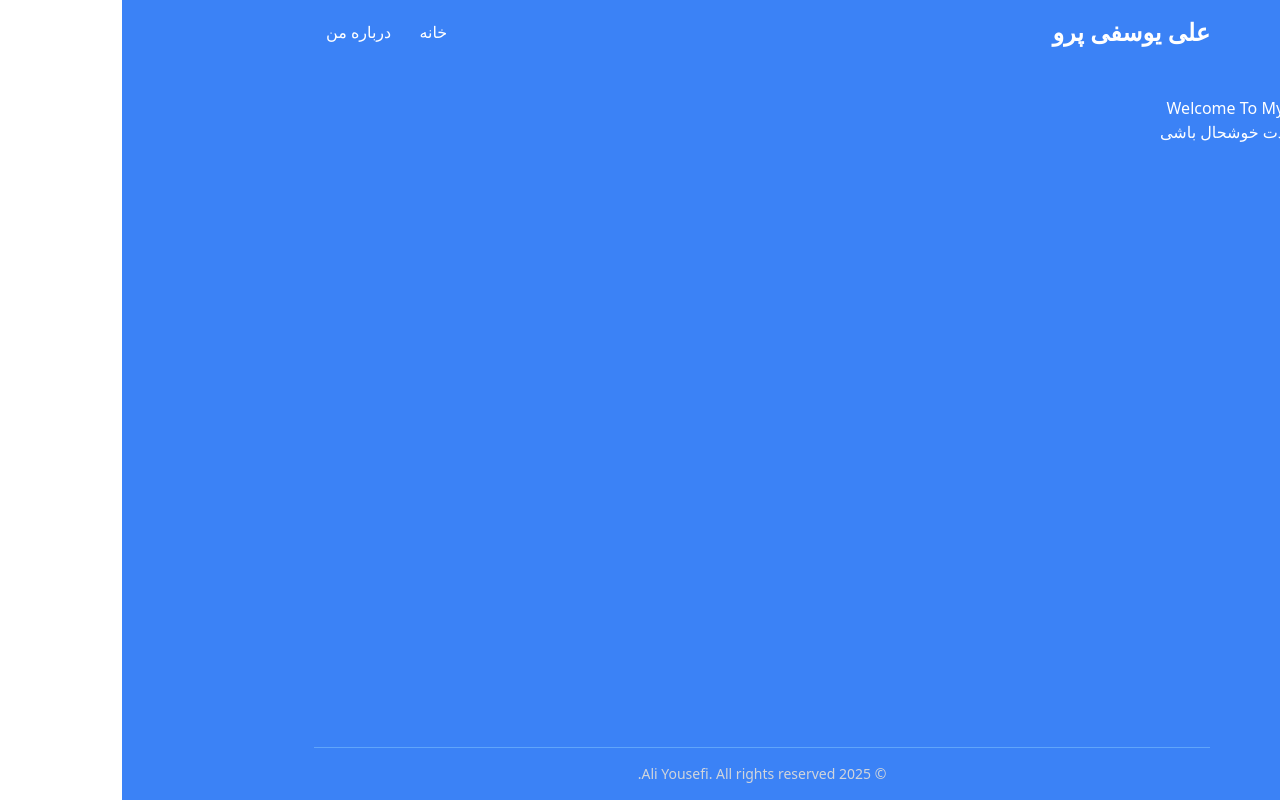
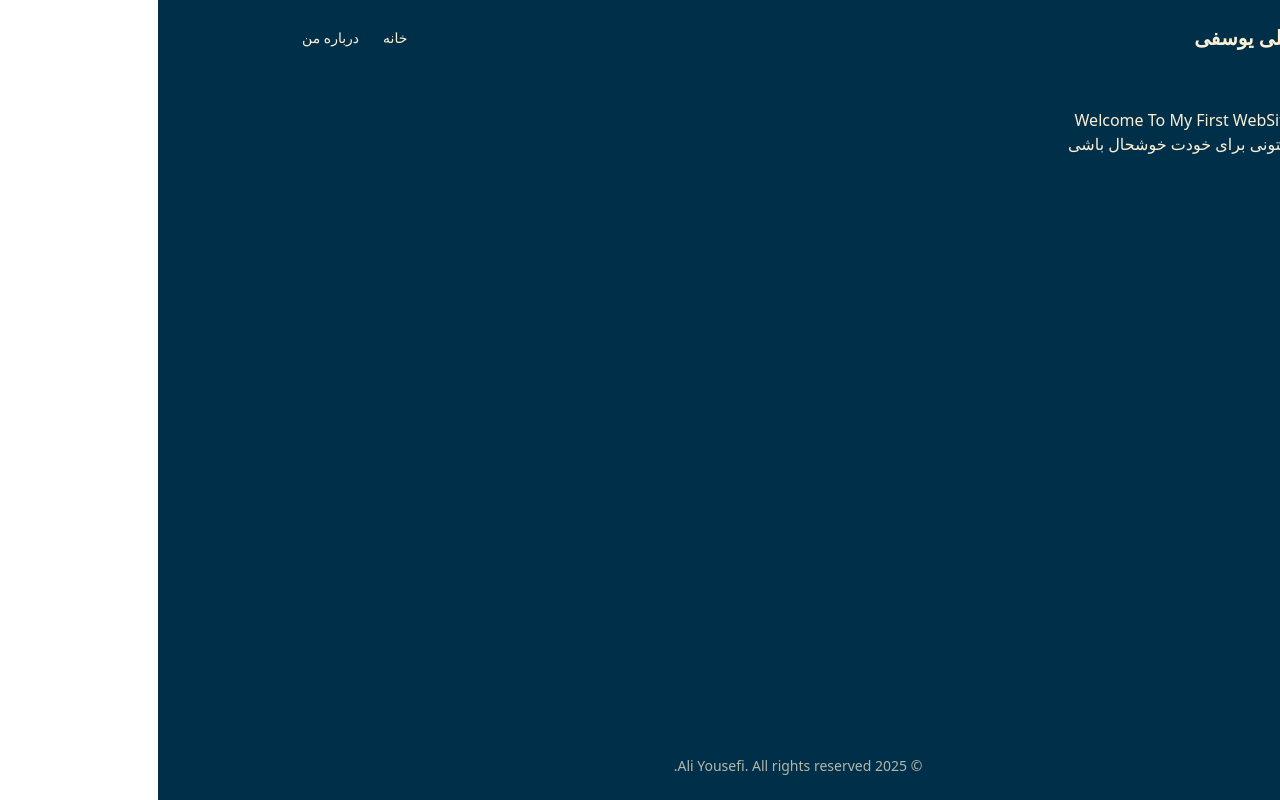
Before and after one commit to ayousefipro/aliyousefi.pro, a SvelteKit app: page / in a window 1280 px wide. Built offline with nearby package versions, Linux system fonts and the light colour scheme.

Commit message:
color pallete insert

```diff
--- a/src/lib/components/Footer.svelte
+++ b/src/lib/components/Footer.svelte
@@ -1,3 +1,5 @@
- <footer class="w-full max-w-4xl py-4 mt-8 border-t border-blue-400 text-center">
-    	<p class="text-sm text-gray-300">© 2025 Ali Yousefi. All rights reserved.</p>
-    </footer>
+<footer class="w-full py-6 text-center md:max-w-5xl">
+	<p class="text-sm opacity-70">
+		© 2025 Ali Yousefi. All rights reserved.
+	</p>
+</footer>
--- a/src/lib/components/Header.svelte
+++ b/src/lib/components/Header.svelte
@@ -1,9 +1,14 @@
-<header class="w-full max-w-4xl py-4">
-    	<nav class="flex justify-between items-center">
-    		<a href="/" class="text-2xl font-bold hover:text-gray-300">علی یوسفی پرو</a>
-    		<div>
-    			<a href="/" class="px-3 py-2 hover:bg-blue-700 rounded-md">خانه</a>
-    			<a href="/about" class="px-3 py-2 hover:bg-blue-700 rounded-md">درباره من</a>
-    		</div>
-    	</nav>
-    </header>
+<header class="w-full py-6 md:max-w-5xl">
+	<nav class="flex items-center justify-between px-4">
+		<!-- بخش لوگو یا نام شما -->
+		<a href="/" class="text-xl font-bold transition-colors hover:text-accent">
+			علی یوسفی
+		</a>
+
+		<!-- بخش لینک‌های منو -->
+		<div class="flex items-center gap-x-6 text-sm">
+			<a href="/" class="transition-colors hover:text-accent">خانه</a>
+			<a href="/about" class="transition-colors hover:text-accent">درباره من</a>
+		</div>
+	</nav>
+</header>
--- a/src/routes/+layout.svelte
+++ b/src/routes/+layout.svelte
@@ -4,10 +4,10 @@
 	import Footer from '$lib/components/Footer.svelte';
 </script>
 
-<div class="layout bg-blue-500 text-white min-h-screen flex flex-col items-center">
-	<Header></Header>
-	<main class="page-content flex-grow w-full -max-w-4x1 px-4 py-8">
-		<slot></slot>
+<div class="flex min-h-screen flex-col items-center bg-primary text-textPrimary">
+	<Header />
+	<main class="w-full flex-grow px-4 py-8 md:max-w-5xl">
+		<slot />
 	</main>
-	<Footer></Footer>
+	<Footer />
 </div>
--- a/tailwind.config.ts
+++ b/tailwind.config.ts
@@ -4,7 +4,14 @@ export default {
 	content: ['./src/**/*.{html,js,svelte,ts}'],
 
 	theme: {
-		extend: {}
+		extend: {
+			colors: {
+				primary: '#003049',     // رنگ هدر / منو / فوتر
+				secondary: '#669BBC',   // رنگ پس زمینه اصلی یا بخش‌ها
+				textPrimary: '#FDF0D5', // رنگ متن‌ها
+				accent: '#780000'       // رنگ hover / انتخاب / لینک‌ها
+			}
+		}
 	},
 
 	plugins: []
```
